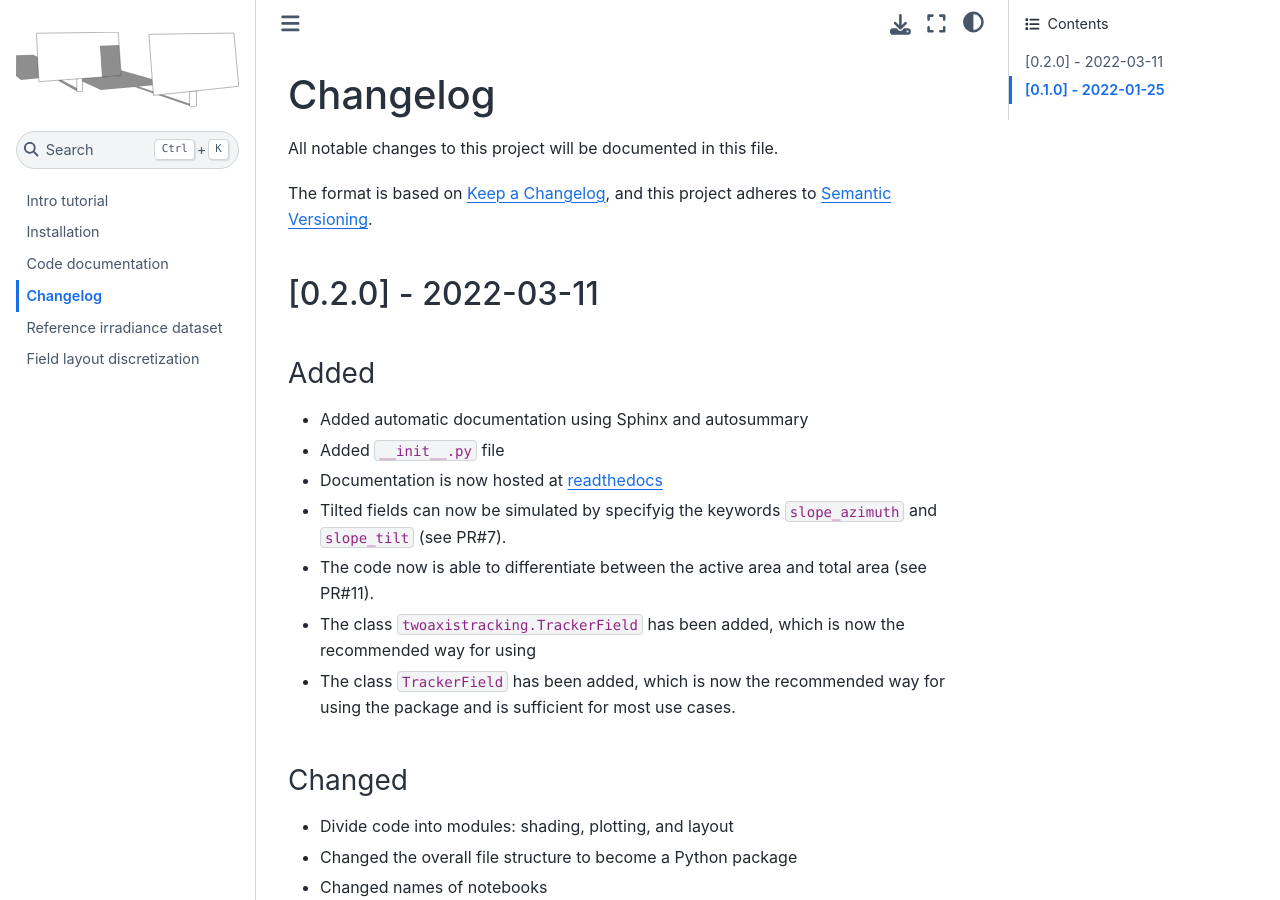
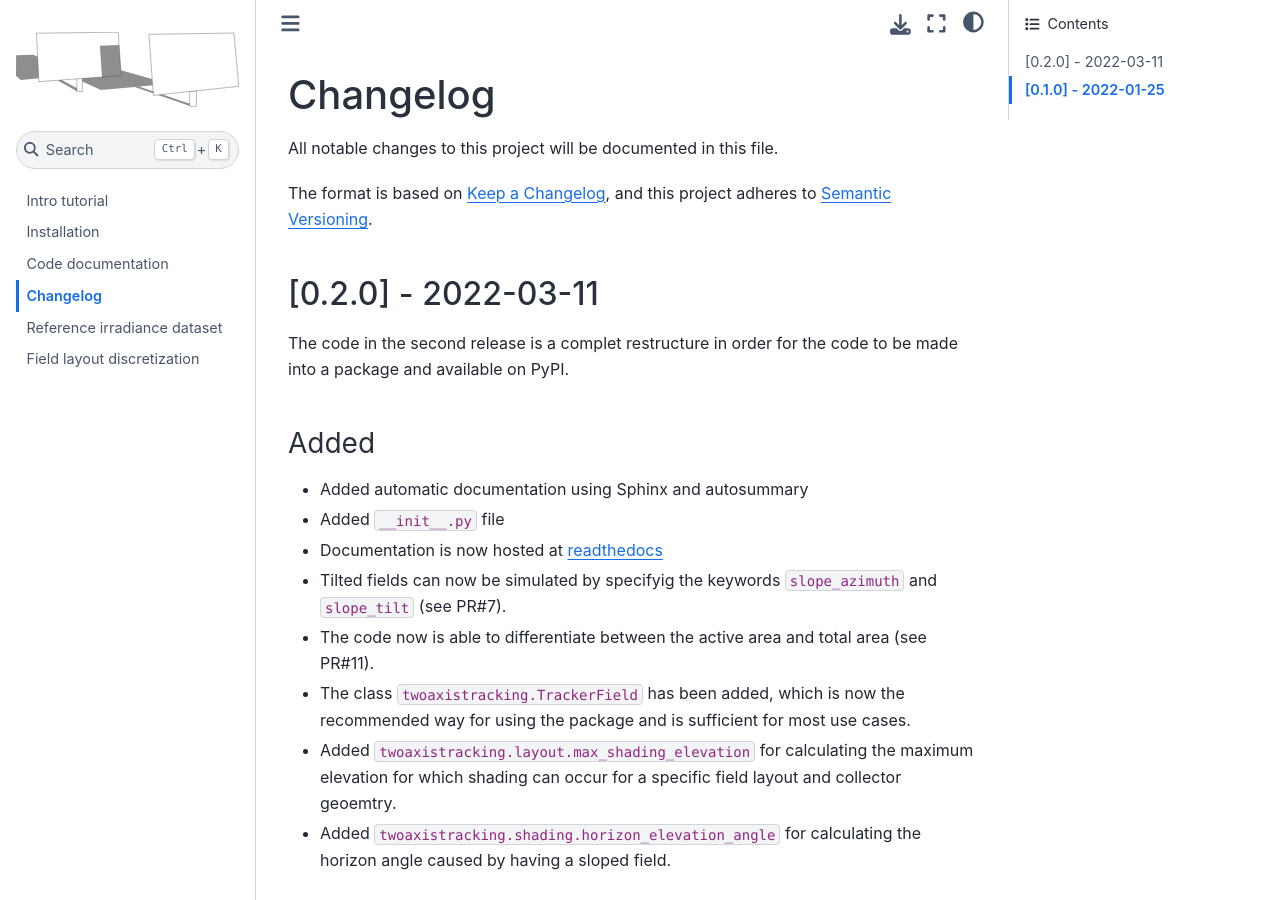
Before and after one commit to pvlib/twoaxistracking, a Sphinx documentation site: the page built from docs/source/whatsnew.md, in a window 1280 px wide and 900 px high. Built offline with Sphinx 7.4.7 and the Sphinx Book theme 1.1.4, drawn with Linux system fonts in a browser that asks for light colours; cross-references to code outside the pages are shown as plain code.

Commit message:
Add functions to whatsnew.md

```diff
--- a/docs/source/whatsnew.md
+++ b/docs/source/whatsnew.md
@@ -5,6 +5,8 @@ The format is based on [Keep a Changelog](https://keepachangelog.com/en/1.0.0/),
 and this project adheres to [Semantic Versioning](https://semver.org/spec/v2.0.0.html).
 
 ## [0.2.0] - 2022-03-11
+The code in the second release is a complet restructure in order for the code to be
+made into a package and available on PyPI.
 
 ### Added
 - Added automatic documentation using Sphinx and autosummary
@@ -14,8 +16,12 @@ and this project adheres to [Semantic Versioning](https://semver.org/spec/v2.0.0
    ``slope_tilt`` (see PR#7).
 - The code now is able to differentiate between the active area and total area (see PR#11).
 - The class {:py:class:}`twoaxistracking.TrackerField` has been added, which is now the recommended way for using
-- The class `TrackerField` has been added, which is now the recommended way for using
   the package and is sufficient for most use cases.
+- Added {:py:func}`twoaxistracking.layout.max_shading_elevation` for calculating the
+  maximum elevation for which shading can occur for a specific field layout and collector geoemtry.
+- Added {:py:func}`twoaxistracking.shading.horizon_elevation_angle` for calculating the
+  horizon angle caused by having a sloped field.
+
 
 ### Changed
 - Divide code into modules: shading, plotting, and layout
```
